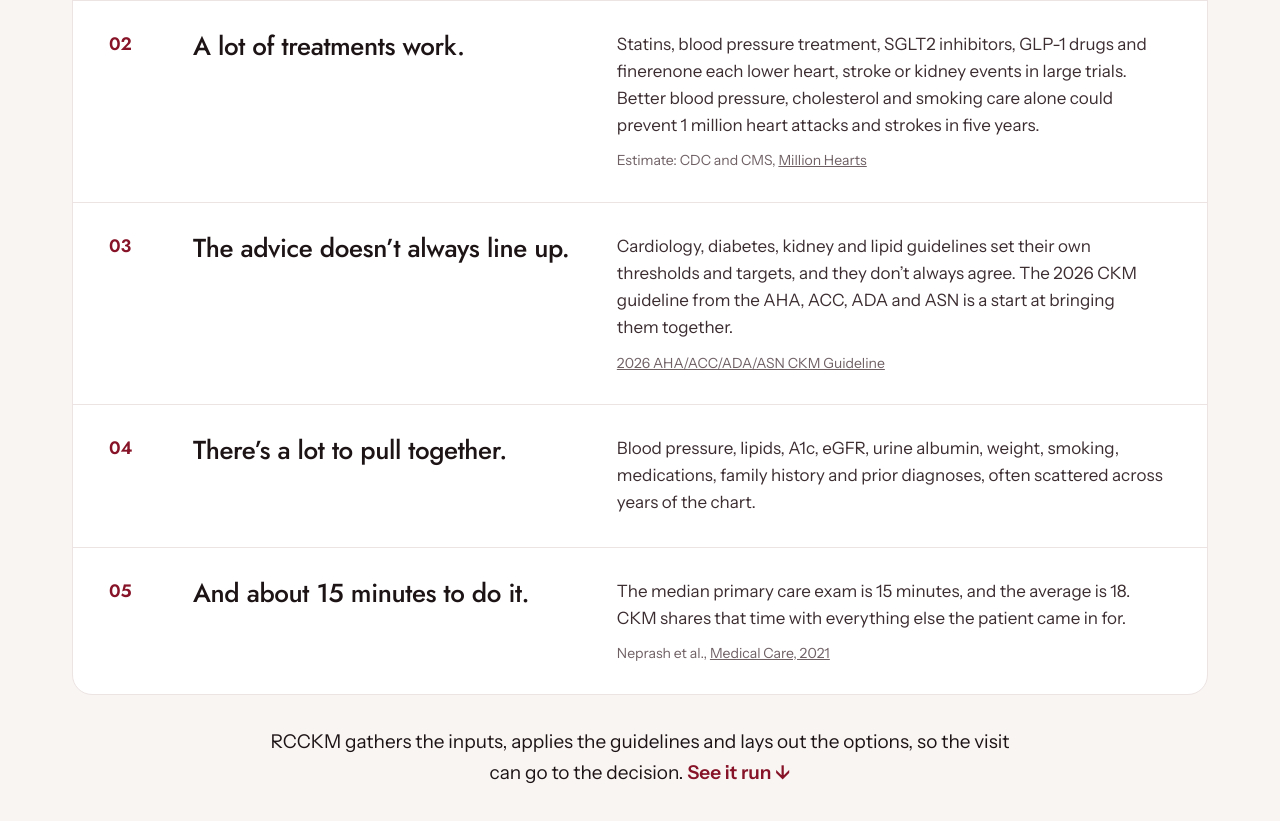
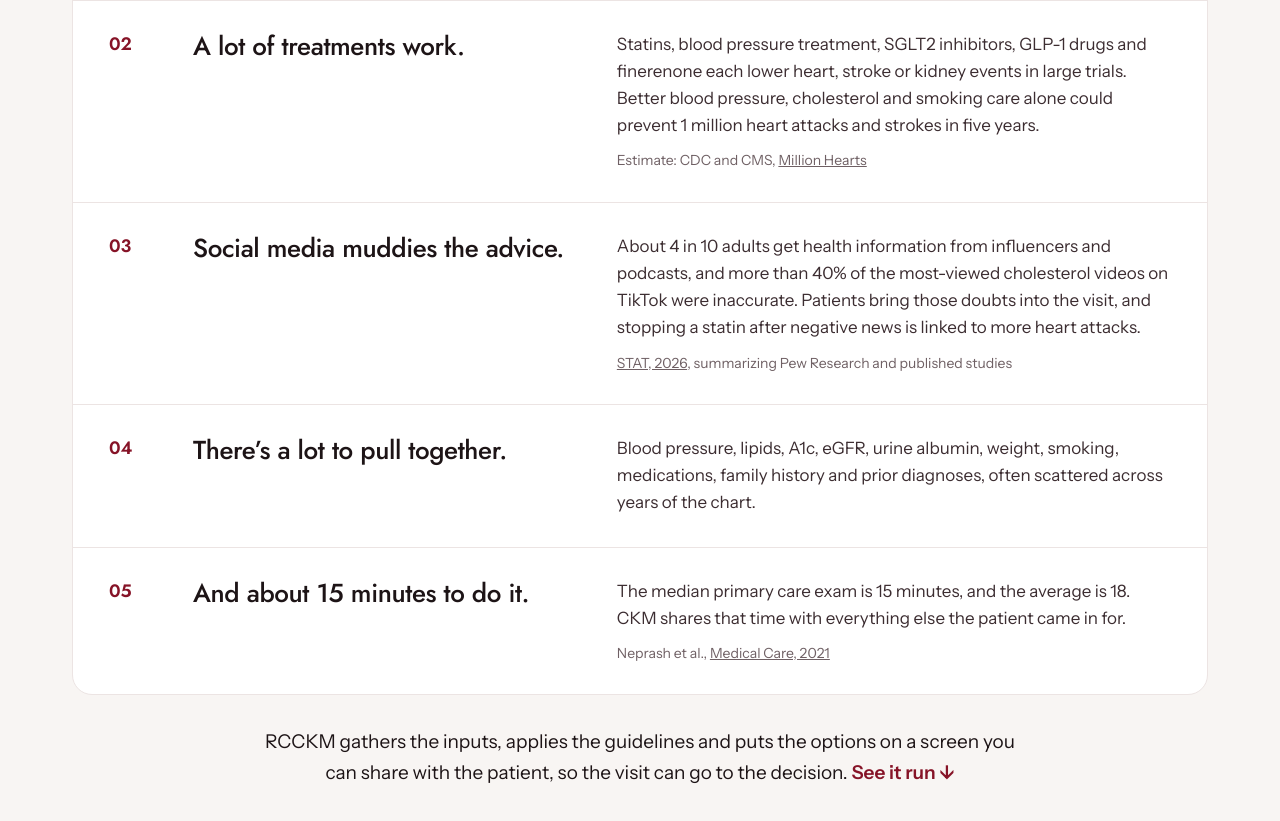
Before and after one commit to shereefelibiary-tech/riskcontinuum-landing, a plain HTML site: page index.html in a window 1280 px wide. Shown: the part 1646-2467 px from the top of the page. Drawn offline with Linux system fonts and the light colour scheme; animation ran at ten frames a second.

Commit message:
Make row 3 about social media misinformation; mention the shareable patient screen
Co-Authored-By: Claude Opus 5.5 <noreply@anthropic.com>
Claude-Session: https://claude.ai/code/session_01NFVGWzsDg7C9rGwd6owCCm

```diff
--- a/index.html
+++ b/index.html
@@ -1082,10 +1082,10 @@
       </li>
       <li>
         <span class="why-n">03</span>
-        <h3>The advice doesn&rsquo;t always line up.</h3>
+        <h3>Social media muddies the advice.</h3>
         <div>
-          <p>Cardiology, diabetes, kidney and lipid guidelines set their own thresholds and targets, and they don&rsquo;t always agree. The 2026 CKM guideline from the AHA, ACC, ADA and ASN is a start at bringing them together.</p>
-          <cite><a href="https://www.jacc.org/doi/10.1016/j.jacc.2026.03.056" target="_blank" rel="noopener">2026 AHA/ACC/ADA/ASN CKM Guideline</a></cite>
+          <p>About 4 in 10 adults get health information from influencers and podcasts, and more than 40% of the most-viewed cholesterol videos on TikTok were inaccurate. Patients bring those doubts into the visit, and stopping a statin after negative news is linked to more heart attacks.</p>
+          <cite><a href="https://www.statnews.com/2026/08/13/statin-misinformation-medicine-scams-online-regulation-fact-checks/" target="_blank" rel="noopener">STAT, 2026</a>, summarizing Pew Research and published studies</cite>
         </div>
       </li>
       <li>
@@ -1104,7 +1104,7 @@
         </div>
       </li>
     </ol>
-    <p class="why-close reveal">RCCKM gathers the inputs, applies the guidelines and lays out the options, so the visit can go to the decision. <a href="#walkthrough">See it run&nbsp;&darr;</a></p>
+    <p class="why-close reveal">RCCKM gathers the inputs, applies the guidelines and puts the options on a screen you can share with the patient, so the visit can go to the decision. <a href="#walkthrough">See it run&nbsp;&darr;</a></p>
   </div>
 </section>
 
```
